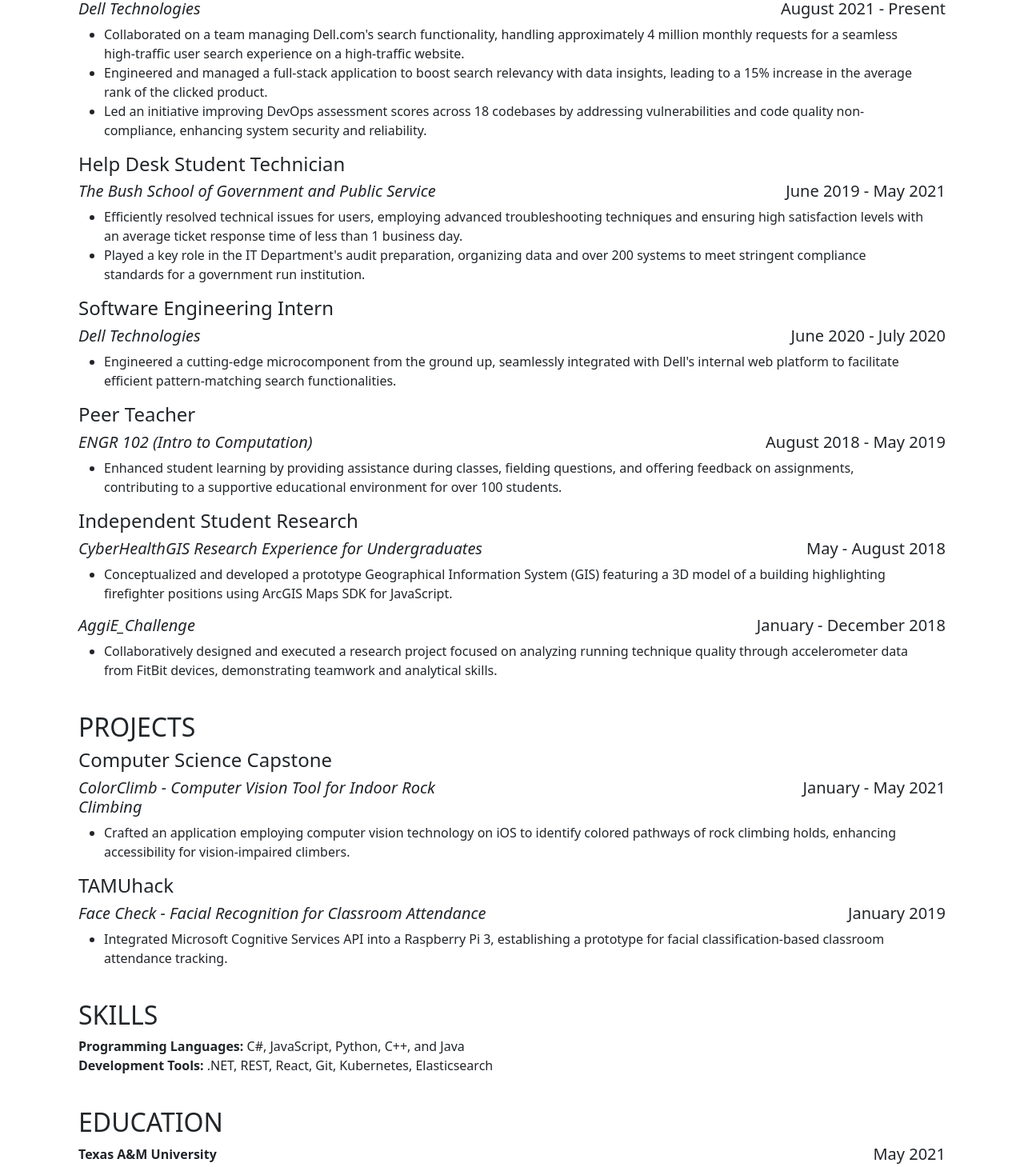
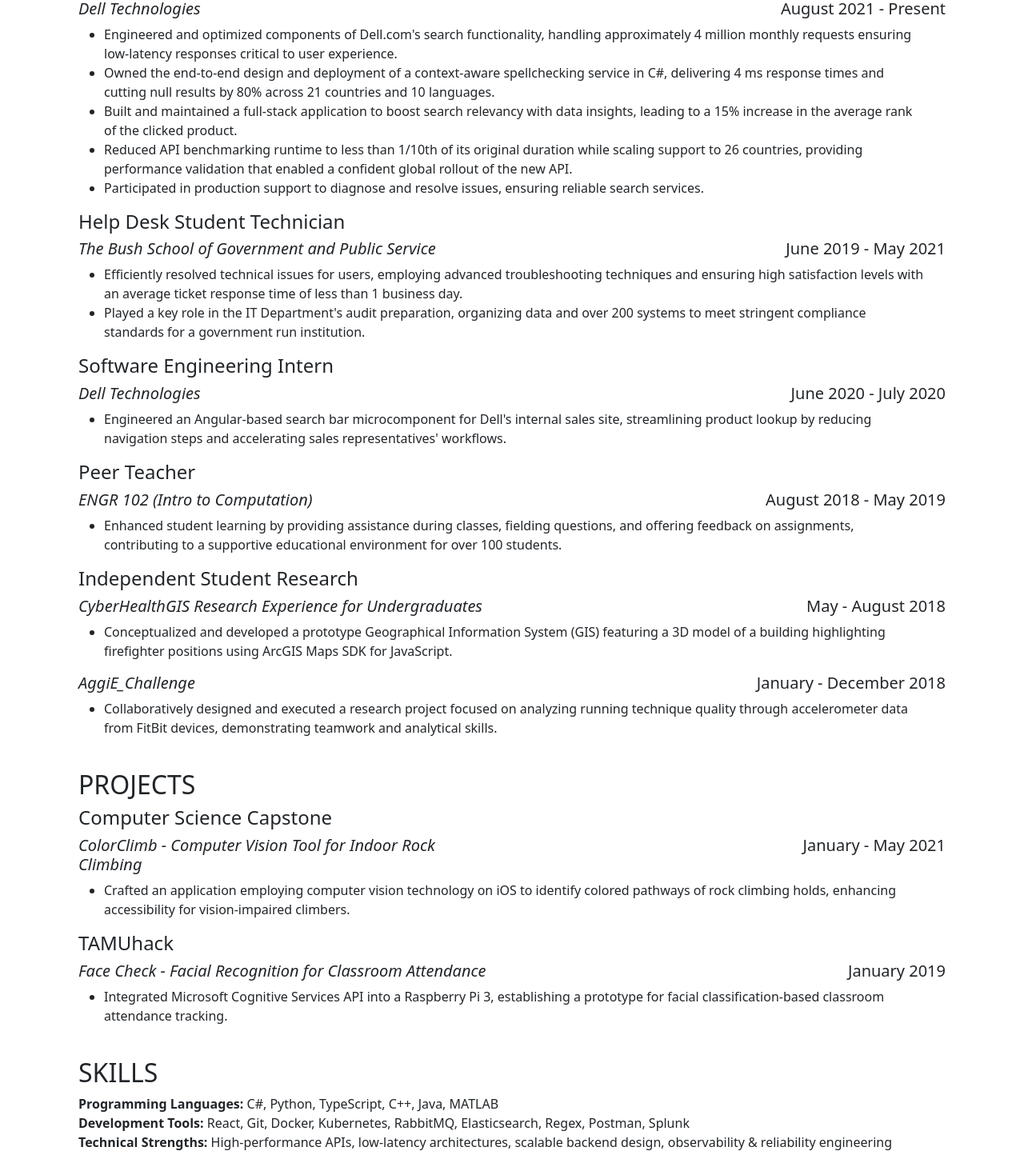
Before and after one commit to Wosty/Wosty.github.io, a Next.js app: page /resume in a window 1280 px wide. Shown: the part 420-1879 px from the top of the page at 80% size. Built offline with nearby package versions, Linux system fonts and the light colour scheme.

Commit message:
Updating resume

```diff
--- a/src/app/(pages)/resume/page.tsx
+++ b/src/app/(pages)/resume/page.tsx
@@ -26,9 +26,11 @@
           </Row>
           <br />
           <h2>SKILLS</h2>
-          <p><span style={{ fontWeight: "bold" }}>Programming Languages: </span>C#, JavaScript, Python, C++, and Java <br />
-            <span style={{ fontWeight: "bold" }}>Development Tools: </span>.NET, REST, React, Git, Kubernetes, Elasticsearch</p>
-          <br />
+          <p>
+            <span style={{ fontWeight: "bold" }}>Programming Languages: </span>C#, Python, TypeScript, C++, Java, MATLAB<br />
+            <span style={{ fontWeight: "bold" }}>Development Tools: </span>React, Git, Docker, Kubernetes, RabbitMQ, Elasticsearch, Regex, Postman, Splunk<br />
+            <span style={{ fontWeight: "bold" }}>Technical Strengths: </span>High-performance APIs, low-latency architectures, scalable backend design, observability & reliability engineering<br />
+          </p>
           <h2>EDUCATION</h2>
           <p>
             <b>Texas A&M University</b>	<span className='h5' style={{ fontWeight: "normal", fontStyle: "normal", float: "right" }}>May 2021</span> <br />
--- a/src/data/experience.json
+++ b/src/data/experience.json
@@ -6,9 +6,11 @@
                 "title": "Dell Technologies",
                 "date": "August 2021 - Present",
                 "points": [
-                    "Collaborated on a team managing Dell.com's search functionality, handling approximately 4 million monthly requests for a seamless high-traffic user search experience on a high-traffic website.",
-                    "Engineered and managed a full-stack application to boost search relevancy with data insights, leading to a 15% increase in the average rank of the clicked product.",
-                    "Led an initiative improving DevOps assessment scores across 18 codebases by addressing vulnerabilities and code quality non-compliance, enhancing system security and reliability."
+                    "Engineered and optimized components of Dell.com's search functionality, handling approximately 4 million monthly requests ensuring low-latency responses critical to user experience.",
+                    "Owned the end-to-end design and deployment of a context-aware spellchecking service in C#, delivering 4 ms response times and cutting null results by 80% across 21 countries and 10 languages.",
+                    "Built and maintained a full-stack application to boost search relevancy with data insights, leading to a 15% increase in the average rank of the clicked product.",
+                    "Reduced API benchmarking runtime to less than 1/10th of its original duration while scaling support to 26 countries, providing performance validation that enabled a confident global rollout of the new API.",
+                    "Participated in production support to diagnose and resolve issues, ensuring reliable search services."
                 ]
             }
         ]
@@ -33,7 +35,7 @@
                 "title": "Dell Technologies",
                 "date": "June 2020 - July 2020",
                 "points": [
-                    "Engineered a cutting-edge microcomponent from the ground up, seamlessly integrated with Dell's internal web platform to facilitate efficient pattern-matching search functionalities."
+                    "Engineered an Angular-based search bar microcomponent for Dell's internal sales site, streamlining product lookup by reducing navigation steps and accelerating sales representatives' workflows."
                 ]
             }
         ]
```
